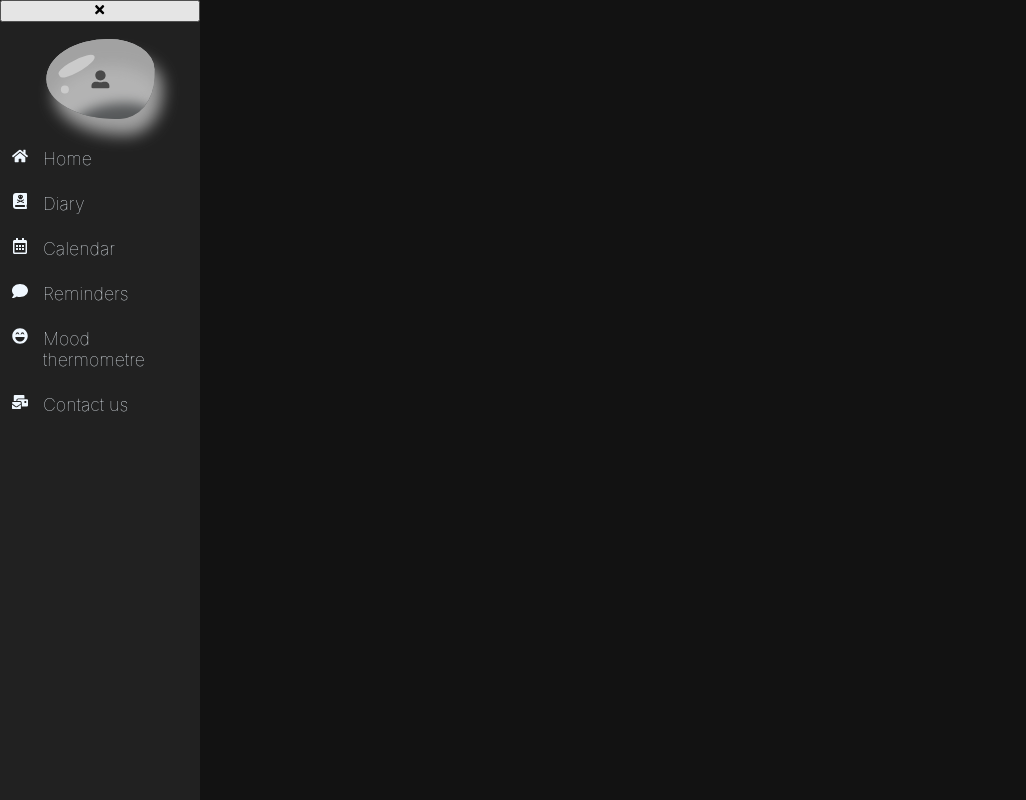
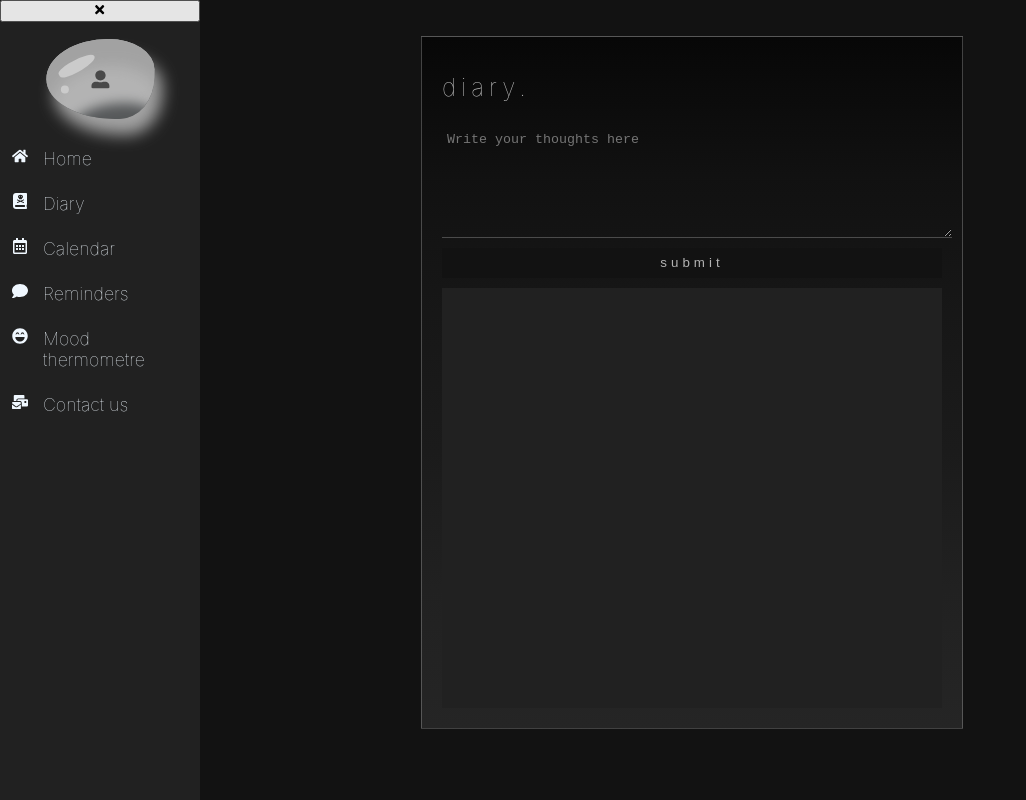
Before and after one commit to navidasaman/diary-app, a React (Create React App) app: page /Diary in a window 1280 px wide. Shown: the whole page, without its empty margins (0-1026 px from the left). Built offline with nearby package versions, Linux system fonts and the light colour scheme.

Commit message:
Added the option to add diary entries
This will be further modified.

```diff
--- a/src/App.tsx
+++ b/src/App.tsx
@@ -4,6 +4,7 @@ import { Route, Routes, BrowserRouter } from 'react-router-dom';
 import Contact from './pages/Contact';
 import Calendar from './pages/Calendar';
 import Reminders from './pages/Reminders';
+import Diary from './pages/Diary';
 
 
 function App() {
@@ -13,6 +14,7 @@ function App() {
       <Sidebar />
       <BrowserRouter>
         <Routes>
+          <Route path="/Diary" element={ <Diary /> } />
           <Route path="/Reminders" element={ <Reminders /> } />
           <Route path="/Contact" element={ <Contact /> } />
           <Route path="/Calendar" element={ <Calendar /> } />
--- a/src/components/Calendar.tsx
+++ b/src/components/Calendar.tsx
@@ -115,7 +115,7 @@ function Calendar() {
       {/* Showcases the popup with its properties */}
       {showPopup && (
         <div className="popup">
-          <h1>Information.</h1>
+          <h1 className="calendarTitle">Information.</h1>
           <div>
             <input
               type="text"
--- /dev/null
+++ b/src/components/DiaryEntry.tsx
@@ -0,0 +1,57 @@
+import React, { useState } from 'react';
+import '../css/Diary.css'
+
+// Gives the wanted structure to the entry object where date and the content of the diary entry will be visible
+interface Entry {
+    date: string;
+    content: string;
+  }
+
+function DiaryEntry() {
+  // State management variables which will be modified and updated
+  const [value, setValue] = useState('');
+  const [entries, setEntries] = useState<Entry[]>([]);
+
+  // Creates the diary entry and adds the entries to array
+  const handleSubmit = () => {
+    const newEntry: Entry = {
+        date: new Date().toLocaleString(),
+        content: value
+      };
+
+    setEntries(previousEntries => [...previousEntries, newEntry]);
+    setValue('');
+  }
+
+  //
+  const DiaryEntryComponent: React.FC<{ entry: Entry }> = ({ entry }) => (
+    <div>
+      <div className='entryDate'>{entry.date}</div>
+      <div className='entryText'>{entry.content}</div>
+      <hr />
+    </div>
+  );
+
+  return (
+    <div className='textEditor'>
+        <h1 className="diaryDesc">Diary.</h1>
+        <textarea
+            className="writingSpace"
+            placeholder='Write your thoughts here'
+            value={value}
+            onChange={(e) => setValue(e.target.value)}>
+        </textarea>
+        <button className='submitButton' onClick={handleSubmit}>Submit</button>
+
+        <div className='entriesContainer'>
+            {entries.map((entry, index) => (
+                <DiaryEntryComponent key={index} entry={entry} />
+            ))}
+        </div>
+    </div>
+
+);
+
+}
+
+export default DiaryEntry;
--- a/src/css/Calendar.css
+++ b/src/css/Calendar.css
@@ -71,7 +71,7 @@
     border: 1px solid #dddddd45;
 }
 
-h1 {
+.popupDesc {
     text-transform: lowercase;
     letter-spacing: 5px;
     padding-right:12%;
--- /dev/null
+++ b/src/css/Diary.css
@@ -0,0 +1,69 @@
+.diaryContainer {
+    min-width: 150px;
+    max-width:1000px;
+    padding:2% 5% 2% 15%;
+}
+
+.textEditor {
+    margin:auto;
+    min-width: 200px;
+    max-width:500px;
+    justify-content: center;
+    align-items: center;
+    background-image: linear-gradient(rgb(7, 7, 7), rgb(17, 17, 17), rgb(23, 23, 23), rgb(27, 27, 27), rgb(33, 33, 33), rgb(37, 37, 37));
+    border: 1px solid #dddddd45;
+    padding:2%;
+    margin-top: 1%;
+}
+.submitButton {
+    height: 30px;
+    min-width:(100%, 102%);
+    background-color: #121212;
+    color:hsl(0, 0%, 70%);
+    border: none;
+    margin: 2% 0%;
+    letter-spacing: 4px;
+    text-transform: lowercase;
+    font-weight: 100;
+    cursor: pointer;
+    display: flex;
+    justify-content: center;
+    align-items: center;
+    width: 100%;
+}
+
+.writingSpace {
+    display: flex;
+    justify-content: center;
+    width: 100%;
+    height: 100px;
+}
+
+.diaryDesc {
+    text-transform: lowercase;
+    letter-spacing: 5px;
+    padding-right:12%;
+    font-size: calc(37px - 1vw);
+    font-weight: 100;
+    color: #ffffffc3;
+    cursor: context-menu;
+    justify-content: center;
+    margin-bottom: 5%;
+}
+
+.entriesContainer {
+    height: 50vh;
+    padding:10px;
+    background-color: #212121;
+    display: grid;
+    row-gap: 10px;
+    overflow-y: scroll;
+}
+
+.entryDate {
+    font-weight: bolder;
+}
+
+.entryText {
+    margin-left: 10px;
+}
--- /dev/null
+++ b/src/pages/Diary.tsx
@@ -0,0 +1,11 @@
+import DiaryEntry from '../components/DiaryEntry'
+
+function Diary() {
+  return (
+    <div className="diaryContainer">
+      < DiaryEntry />
+    </div>
+  )
+}
+
+export default Diary
```
